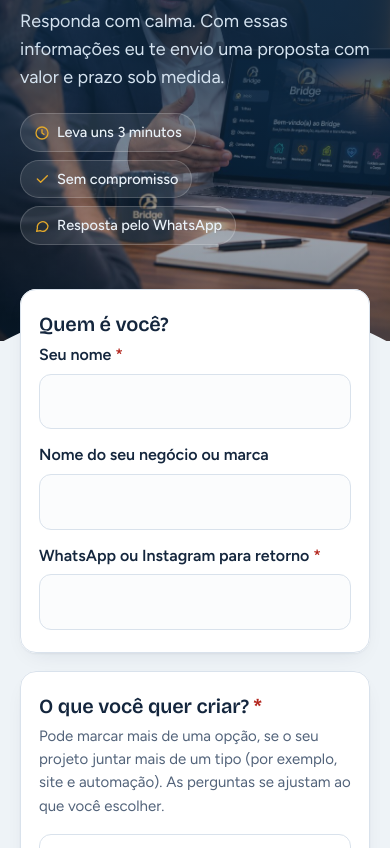
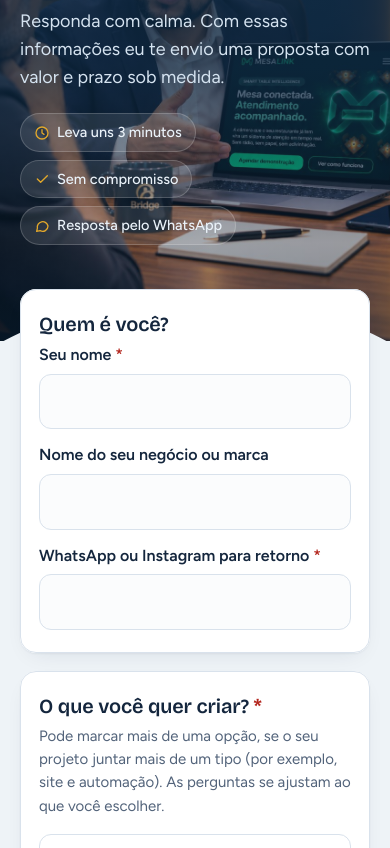
Before and after one commit to rjfelizardo/briefing-loja, a plain HTML site: page index.html in a window 390 px wide. Shown: the part 206-1054 px from the top of the page. Drawn offline with nearby package versions, Linux system fonts and the light colour scheme.

Commit message:
Briefing (mobile): nova foto vertical (MesaLink), sem a placa da parede
Co-Authored-By: Claude Sonnet 5.5 <noreply@anthropic.com>
Claude-Session: https://claude.ai/code/session_018yaUjq2rriDoW1weVHNQYi

```diff
--- a/index.html
+++ b/index.html
@@ -68,7 +68,7 @@
     content:"";position:absolute;inset:0;
     background:
       linear-gradient(180deg,rgba(14,42,68,.90) 0%,rgba(14,42,68,.78) 50%,rgba(14,42,68,.40) 82%,rgba(14,42,68,.55) 100%),
-      url("/hero-m.jpg") 45% 35%/cover no-repeat;
+      url("/hero-m2.jpg") 45% 35%/cover no-repeat;
   }
   header.hero .wrap{position:relative;z-index:1}
   @media (min-width:760px){
```
Also changed, not shown: hero-m2.jpg (added).
